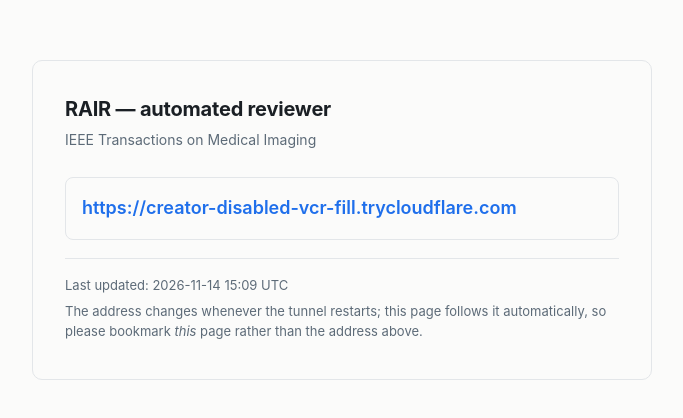
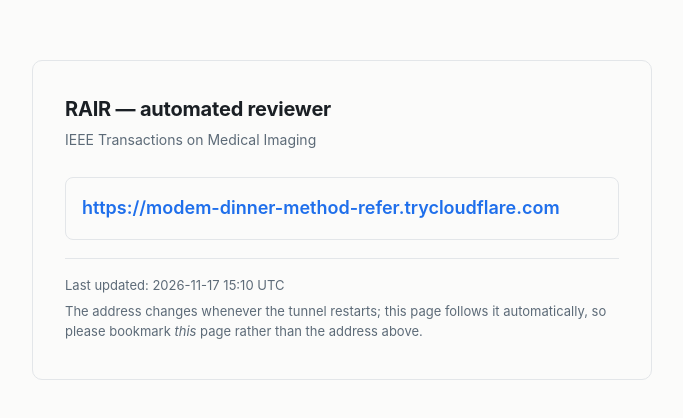
Before and after one commit to mkboch/rair-access, a plain HTML site: page index.html in a window 1280 px wide. Shown: the part 180-598 px from the top of the page, without its empty margins (298-981 px from the left). Drawn offline with Linux system fonts and the light colour scheme.

Commit message:
link: https://modem-dinner-method-refer.trycloudflare.com

```diff
--- a/index.html
+++ b/index.html
@@ -31,9 +31,9 @@
 <div class="card">
   <h1>RAIR — automated reviewer</h1>
   <div class="sub">IEEE Transactions on Medical Imaging</div>
-  <a class="link" id="u" href="https://creator-disabled-vcr-fill.trycloudflare.com">https://creator-disabled-vcr-fill.trycloudflare.com</a>
+  <a class="link" id="u" href="https://modem-dinner-method-refer.trycloudflare.com">https://modem-dinner-method-refer.trycloudflare.com</a>
   <div class="meta">
-    <div>Last updated: <span id="t">2026-11-14 15:09 UTC</span></div>
+    <div>Last updated: <span id="t">2026-11-17 15:10 UTC</span></div>
     <div>The address changes whenever the tunnel restarts; this page follows it
          automatically, so please bookmark <em>this</em> page rather than the address above.</div>
   </div>
```
